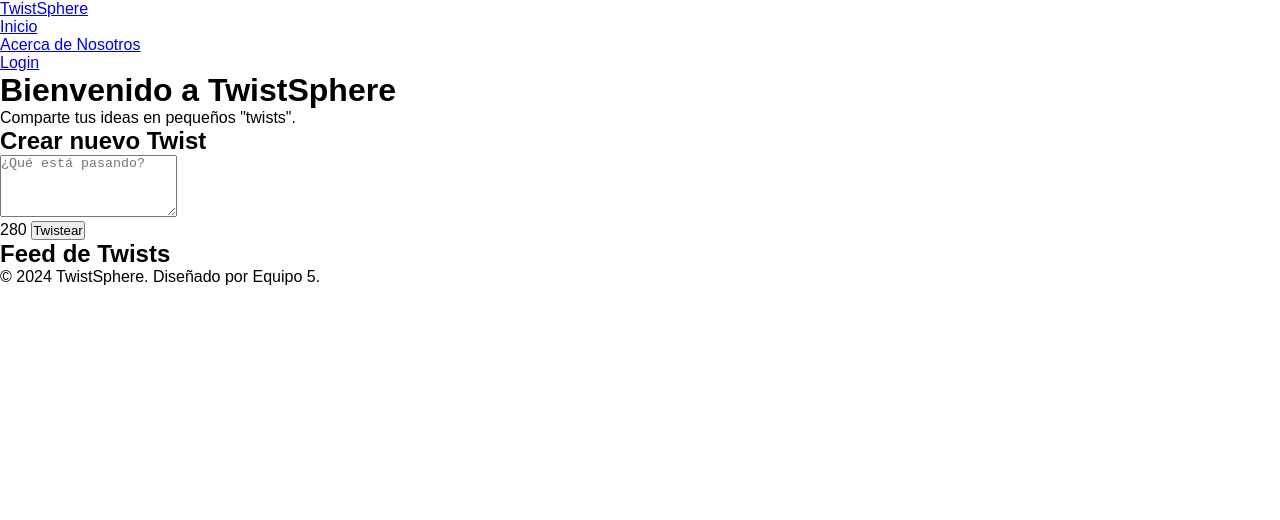
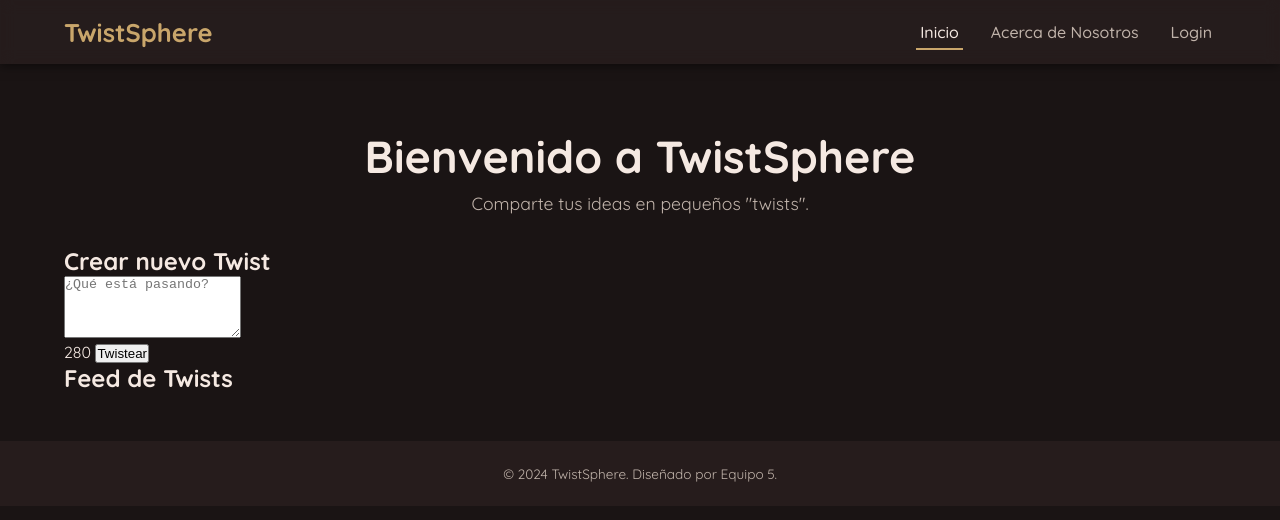
Before and after one commit to Luis03RJ/tweetsapp, a plain HTML site: page tweets.html in a window 1280 px wide. Drawn offline with Linux system fonts and the light colour scheme; a script that the page names is missing.

Commit message:
style(global-styles): implementa estilos base y layout general
Define variables CSS para colores y tipografía.

```diff
--- a/styles/style.css
+++ b/styles/style.css
@@ -1,9 +1,144 @@
-* {
-    margin: 0;
-    padding: 0;
-    box-sizing: border-box;
+@import url('https://fonts.googleapis.com/css2?family=Fredoka:wght@300..700&family=Montserrat:ital,wght@0,100..900;1,100..900&family=Quicksand:wght@300..700&display=swap');
+
+:root {
+    --bg-gradient: linear-gradient(135deg, #2d1a22, #5d4037);
+    --bg-page: #1a1414;
+    --bg-navbar: rgba(41, 30, 30, 0.85);
+    --bg-card: #2a2022;
+    --text-primary: #f5e9e2;
+    --text-secondary: #c0b3aa;
+    --accent: #c9a66b;
+    --accent-alt: #ad6262;
+    --radius: 0.5rem;
+    --shadow: 0 8px 16px rgba(0, 0, 0, 0.25);
+    --transition: 0.3s ease;
+    --max-width: 1200px;
+    --font-main: 'Quicksand';
 }
 
-body {
-    font-family: sans-serif; /* Fuente temporal */
+/*──────────────────────────────────────────────────────
+  RESET & GLOBAL
+──────────────────────────────────────────────────────*/
+* {
+    margin: 0; padding: 0;
+    box-sizing: border-box;
+    transition: all var(--transition);
 }
+html, body {
+    height: 100%;
+    font-family: var(--font-main);
+    background: var(--bg-page);
+    color: var(--text-primary);
+    overflow-x: hidden;
+}
+.container {
+    width: 90%;
+    max-width: var(--max-width);
+    margin: 0 auto;
+}
+
+/*──────────────────────────────────────────────────────
+  NAVBAR
+──────────────────────────────────────────────────────*/
+.navbar {
+    position: sticky;
+    top: 0;
+    width: 100%;
+    background: var(--bg-navbar);
+    backdrop-filter: blur(8px);
+    z-index: 1000;
+    padding: 1rem 0;
+    box-shadow: 0 2px 10px rgba(0,0,0,0.5);
+}
+.navbar .container {
+    display: flex;
+    justify-content: space-between;
+    align-items: center;
+}
+.nav-logo {
+    font-size: 1.6rem;
+    font-weight: 700;
+    color: var(--accent);
+    text-decoration: none;
+    animation: fadeInDown 0.6s;
+}
+.nav-links {
+    list-style: none;
+    display: flex;
+    gap: 1.5rem;
+}
+.nav-links a {
+    color: var(--text-secondary);
+    text-decoration: none;
+    font-weight: 500;
+    position: relative;
+    padding: 0.25rem;
+}
+.nav-links a.active,
+.nav-links a:hover {
+    color: var(--text-primary);
+}
+.nav-links a::after {
+    content: '';
+    position: absolute;
+    width: 0;
+    height: 2px;
+    background: var(--accent);
+    left: 0; bottom: -4px;
+    transition: width 0.3s;
+}
+.nav-links a:hover::after,
+.nav-links a.active::after {
+    width: 100%;
+}
+
+/*──────────────────────────────────────────────────────
+  CABECERA
+──────────────────────────────────────────────────────*/
+.page-header {
+    text-align: center;
+    padding: 4rem 0 2rem;
+    animation: fadeIn 0.6s ease both;
+}
+.page-header h1 {
+    font-size: 2.8rem;
+    margin-bottom: 0.5rem;
+}
+.page-header p {
+    color: var(--text-secondary);
+    font-size: 1.1rem;
+}
+
+/*──────────────────────────────────────────────────────
+  FOOTER
+──────────────────────────────────────────────────────*/
+.site-footer {
+    background: var(--bg-navbar);
+    padding: 1.5rem 0;
+    text-align: center;
+    margin-top: 3rem;
+}
+.site-footer p {
+    color: var(--text-secondary);
+    font-size: 0.85rem;
+}
+
+/* Animaciones solo para Navbar y Header/Footer */
+@keyframes fadeIn {
+    from { opacity: 0; transform: translateY(20px); }
+    to   { opacity: 1; transform: translateY(0); }
+}
+@keyframes fadeInDown {
+    from { opacity: 0; transform: translateY(-20px); }
+    to   { opacity: 1; transform: translateY(0); }
+}
+
+/* Media query base para Navbar */
+@media (max-width: 600px) {
+    .nav-links {
+        display: none; /* Oculta enlaces en móviles para simplificar en este commit */
+    }
+    .navbar .container {
+        justify-content: space-between;
+    }
+}
```
